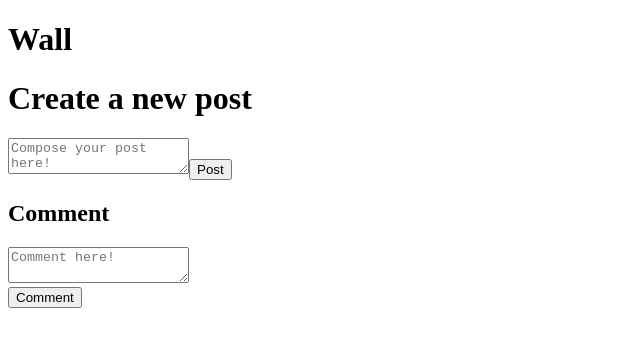
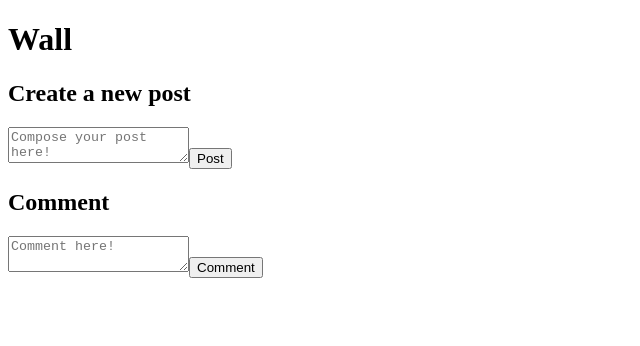
Before and after one commit to dylandorsey/login-get-post, a React (Create React App) app: page /#/wall in a window 1280 px wide. Shown: the top 346 px of the page, without its empty margins (0-640 px from the left). Built offline with nearby package versions, Linux system fonts and the light colour scheme.

Commit message:
comments and posts log to console

```diff
--- a/src/components/LoginPage/LoginPage.js
+++ b/src/components/LoginPage/LoginPage.js
@@ -52,7 +52,6 @@
     }
 
     render() {
-        const { classes } = this.props
         return (
             <div>
                 <h1>LoginPage</h1>
--- a/src/components/WallView/WallView.js
+++ b/src/components/WallView/WallView.js
@@ -29,7 +29,7 @@
     }
 
     postComment = event => {
-        event.preventdefault();
+        event.preventDefault();
 
         console.log('init post comment')
         console.log(this.state.newComment);
@@ -37,20 +37,19 @@
     }
 
     postPost = event => {
-        event.preventdefault();
+        event.preventDefault();
 
         console.log('init postPost')
         console.log(this.state.newWallPost);
     }
 
     render() {
-        const { classes } = this.props
         return (
             <div>
                 <h1>Wall</h1>
                 <form onSubmit={this.newPost}>
                     <div>
-                        <h1>Create a new post</h1>
+                        <h2>Create a new post</h2>
                     </div>
                     <textarea
                         type="text"
@@ -65,7 +64,7 @@
                 <form onSubmit={this.newComment}>
                 <div>
                 <h2>Comment</h2>
-
+                </div>
                 <textarea
                         type="text"
                         name="newComment"
@@ -73,7 +72,6 @@
                         onChange={this.handleInputChange}
                     >
                     </textarea>
-                </div>
                 <button onClick={this.postComment}>Comment</button>
                 </form>
             </div>
```
